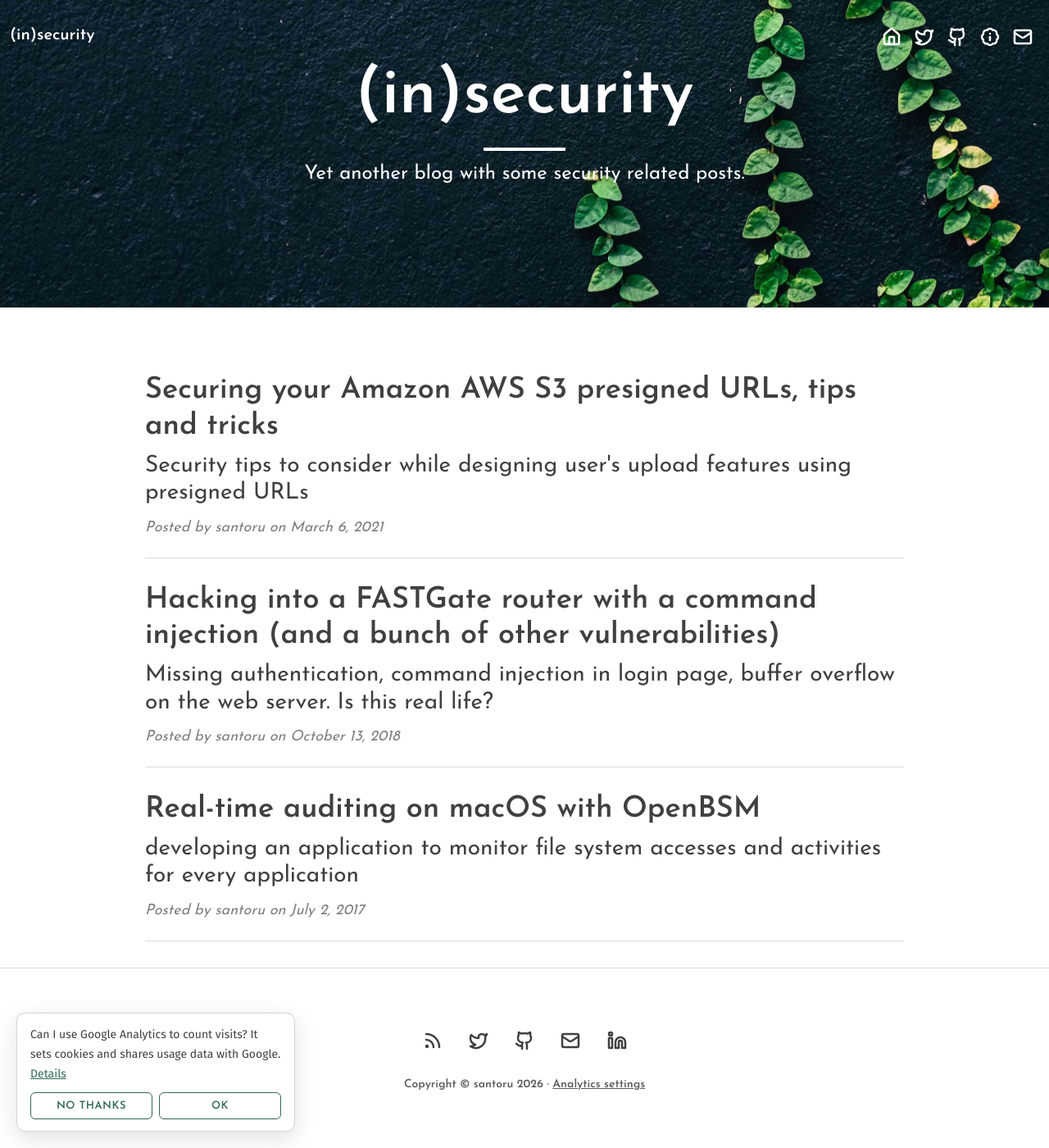
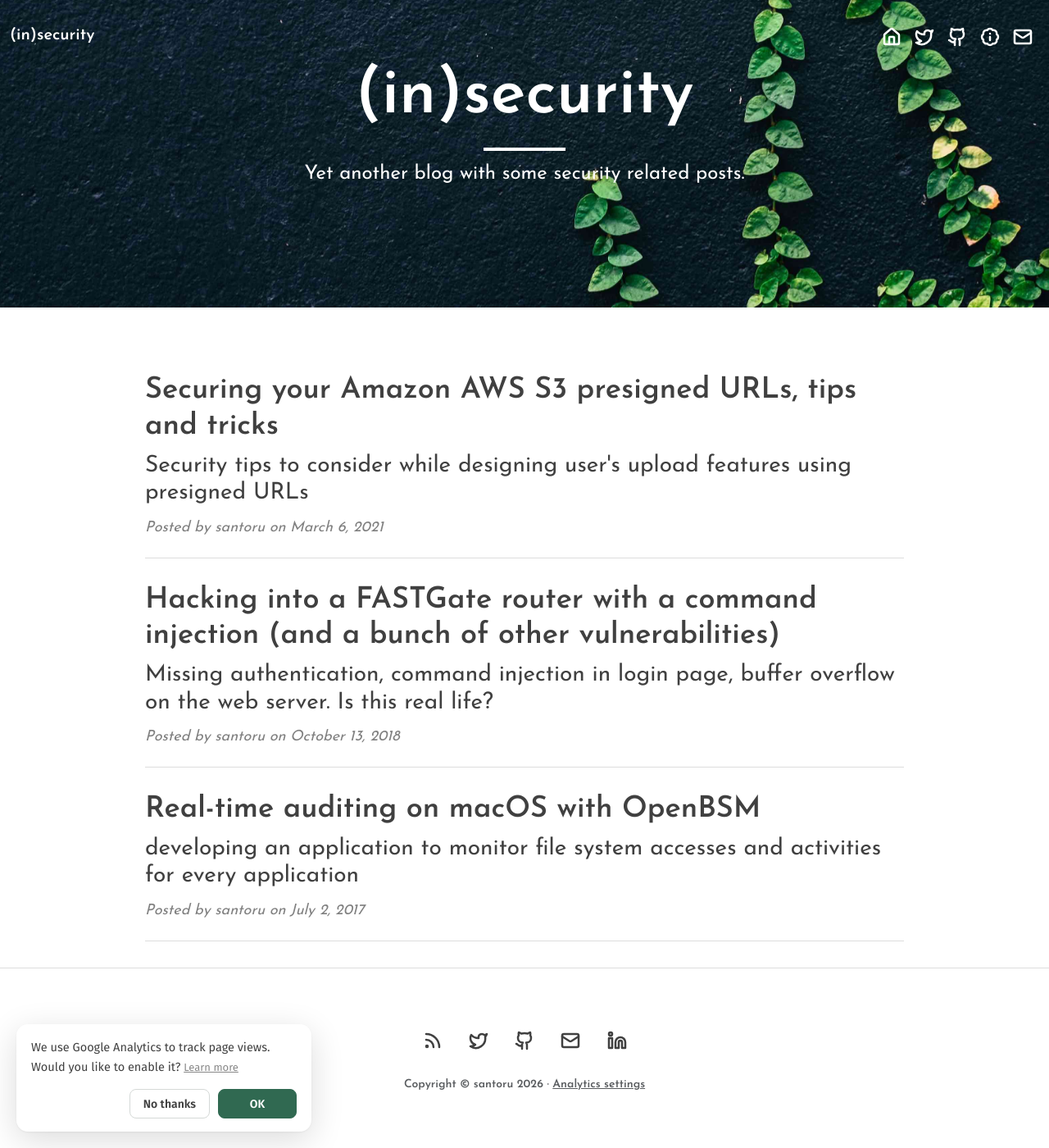
Before and after one commit to santoru/insecurity, a Jekyll site: the page built from index.html, in a window 1280 px wide and 1400 px high, scrolled down 81 px. Shown: the whole window at 82% size. Built offline with Jekyll 4.4.1, drawn with Linux system fonts in a browser that asks for light colours; the list of posts is cut into pages by our own code.

Commit message:
Redesign analytics consent banner
- Cleaner card: no border, softer shadow, larger radius, subtle slide-in
  (skipped with prefers-reduced-motion)
- "OK" is filled site green with the same hover as the back-to-top button;
  "No thanks" is an outlined button of the same size
- Buttons use Fira Sans in sentence case so the label is properly centered
  (Josefin Sans caps sat off-centre)
- More direct copy: "We use Google Analytics to track page views.
  Would you like to enable it?"

```diff
--- a/_includes/ga.html
+++ b/_includes/ga.html
@@ -8,8 +8,8 @@ Consent-gated Google Analytics.
 {%- endcomment -%}
 <div id="consent" class="consent" role="region" aria-label="Analytics consent" hidden>
     <p class="consent-text">
-        Can I use Google Analytics to count visits? It sets cookies and shares usage data with Google.
-        <a href="https://policies.google.com/technologies/partner-sites" target="_blank" rel="noopener noreferrer">Details</a>
+        We use Google Analytics to track page views. Would you like to enable it?
+        <a href="https://policies.google.com/technologies/partner-sites" target="_blank" rel="noopener noreferrer">Learn more</a>
     </p>
     <div class="consent-actions">
         <button type="button" class="consent-btn" data-consent="denied">No thanks</button>
--- a/assets/css/style.css
+++ b/assets/css/style.css
@@ -518,37 +518,60 @@ body.toc-sidebar-open article {
   left: 20px;
   bottom: 20px;
   z-index: 1040;
-  max-width: 340px;
-  padding: 14px 16px;
+  width: 360px;
+  max-width: calc(100vw - 24px);
+  padding: 16px 18px;
   background: #fff;
-  border: 1px solid rgba(48, 105, 81, 0.25);
-  border-radius: 10px;
-  box-shadow: 0 8px 28px rgba(0, 0, 0, 0.12);
+  border-radius: 14px;
+  box-shadow: 0 10px 40px rgba(0, 0, 0, 0.14), 0 1px 3px rgba(0, 0, 0, 0.06);
   font-family: 'Fira Sans', sans-serif;
-  font-size: 14px;
+  font-size: 14.5px;
   line-height: 1.5;
   color: #404040;
 }
+.consent:not([hidden]) { animation: consent-in 0.3s ease-out; }
+@keyframes consent-in {
+  from { opacity: 0; transform: translateY(10px); }
+  to   { opacity: 1; transform: none; }
+}
+@media (prefers-reduced-motion: reduce) {
+  .consent:not([hidden]) { animation: none; }
+}
 .consent[hidden] { display: none; }
-.consent-text { margin: 0 0 10px; }
-.consent-text a { color: #306951; text-decoration: underline; }
-.consent-actions { display: flex; gap: 8px; justify-content: flex-end; }
-/* Both buttons share one style on purpose: refusing must be as easy as accepting */
+
+.consent-text { margin: 0 0 14px; }
+.consent-text a { color: #888; font-size: 13px; text-decoration: underline; white-space: nowrap; }
+.consent-text a:hover { color: #306951; }
+
+.consent-actions { display: flex; gap: 10px; justify-content: flex-end; }
 .consent-btn {
-  flex: 1;
-  padding: 6px 14px;
+  display: inline-flex;
+  align-items: center;
+  justify-content: center;
+  min-width: 96px;
+  height: 36px;
+  padding: 2px 16px 0; /* optical vertical centering for Fira Sans */
+  border-radius: 8px;
+  font-family: 'Fira Sans', sans-serif;
+  font-weight: 600;
+  font-size: 14px;
+  line-height: 1;
+  transition: opacity 0.3s, background-color 0.2s, border-color 0.2s;
+}
+/* Same size for both buttons: declining must stay as easy as accepting */
+.consent-btn[data-consent="denied"] {
   background: #fff;
+  border: 1.5px solid #d5d9d7;
+  color: #404040;
+}
+.consent-btn[data-consent="denied"]:hover { border-color: #306951; color: #306951; }
+.consent-btn[data-consent="granted"] {
+  background: #306951;
   border: 1.5px solid #306951;
-  border-radius: 6px;
-  color: #306951;
-  font-family: 'Josefin Sans', sans-serif;
-  font-weight: 600;
-  font-size: 13px;
-  letter-spacing: 0.5px;
-  text-transform: uppercase;
-  transition: background 0.2s, color 0.2s;
+  color: #fff;
 }
-.consent-btn:hover, .consent-btn:focus-visible { background: #306951; color: #fff; }
+/* Same hover as the back-to-top button */
+.consent-btn[data-consent="granted"]:hover { opacity: 0.8; }
 .consent-btn:focus-visible { outline: 2px solid #306951; outline-offset: 2px; }
 
 .consent-open {
@@ -562,5 +585,6 @@ body.toc-sidebar-open article {
 .consent-open:hover { color: #306951; }
 
 @media (max-width: 576px) {
-  .consent { left: 12px; right: 12px; bottom: 12px; max-width: none; }
+  .consent { left: 12px; right: 12px; bottom: 12px; width: auto; }
+  .consent-btn { flex: 1; }
 }
```
